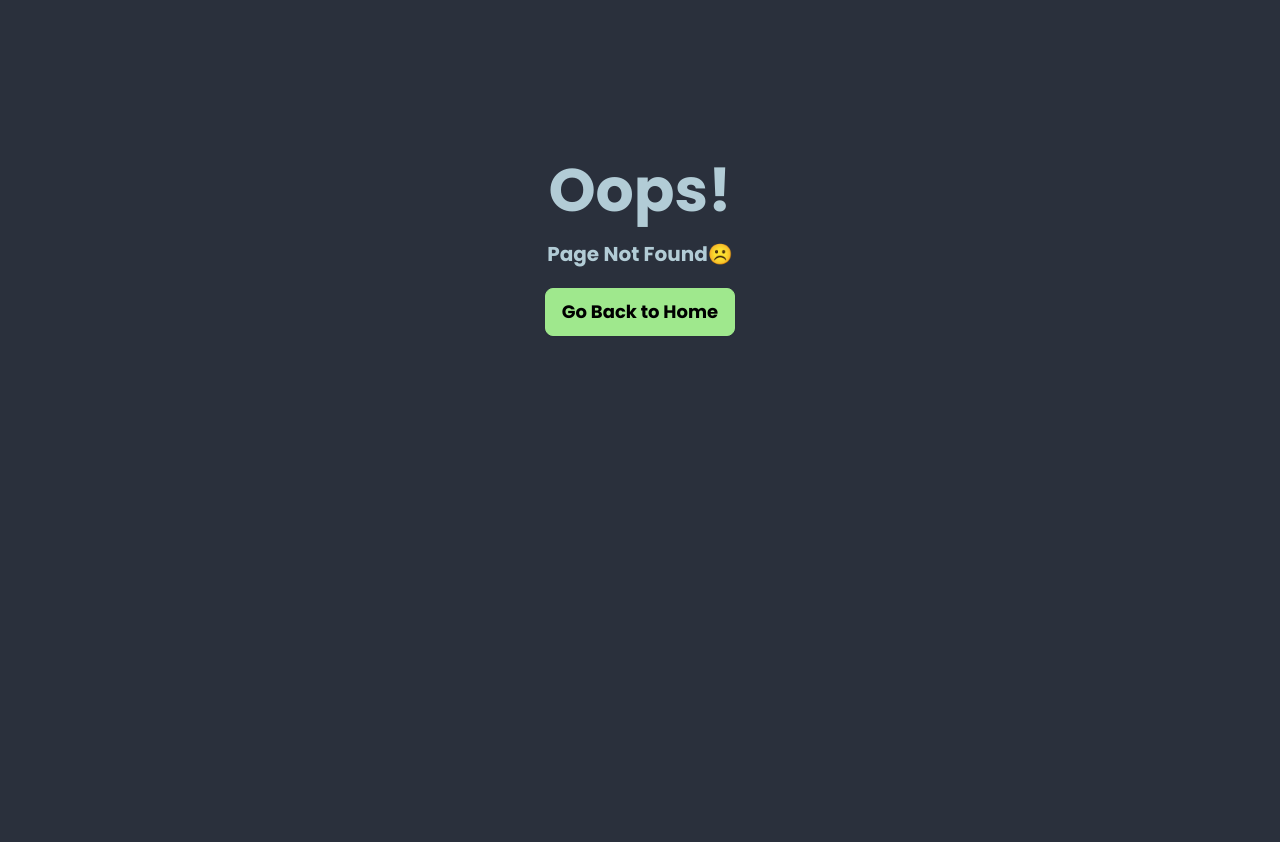
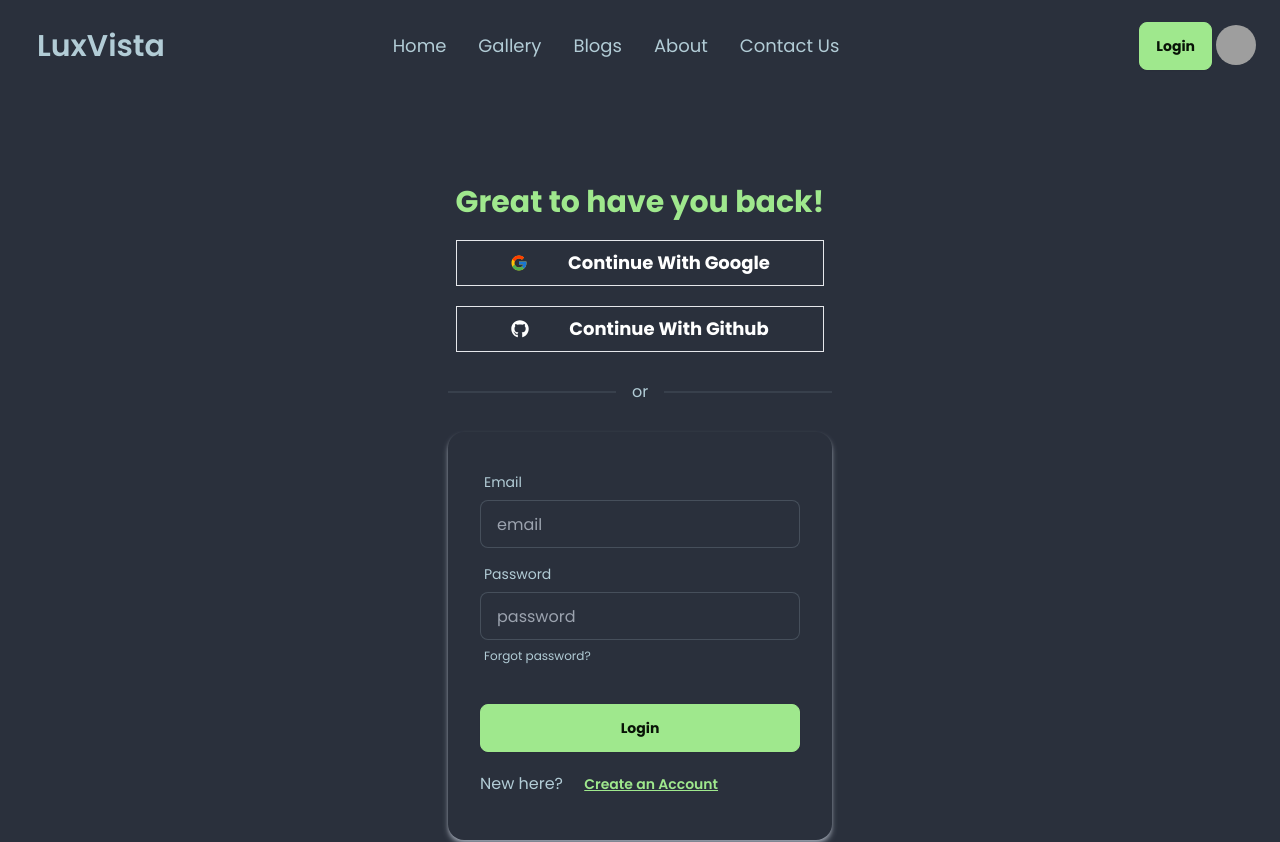
Before and after one commit to IshratMishu/Real-Estate-Website, a React (Vite) app: page /login in a window 1280 px wide. Before the commit this address had no page. Shown: the top 842 px of the page. Before the commit the page ends 800 px from the top, so only its background shows below. Built offline with nearby package versions, Linux system fonts and the light colour scheme; grey boxes are pictures that could not be loaded.

Commit message:
login and registration page setup done

```diff
--- a/src/Components/Header/Banner.jsx
+++ b/src/Components/Header/Banner.jsx
@@ -71,7 +71,7 @@ const Banner = () => {
         <SwiperSlide style={{
           backgroundImage: `url(${era})`
         }}>
-          <div className="text card glass bg-gray-400 rounded-none p-5 mt-52 md:mt-5 md:max-w-xl text-sm md:text-lg" data-swiper-parallax="-200">
+          <div className="text card glass bg-gray-400 rounded-none p-5 mt-10 md:mt-5 md:max-w-xl text-sm md:text-lg" data-swiper-parallax="-200">
             The epitome of elegance and luxury, this villa offers a haven of tranquility amidst breathtaking surroundings.
           </div>
           <Link to="/gallery"><button className="btn btn-primary mt-2">View in Gallery</button></Link>
--- a/src/Components/Header/Navbar.jsx
+++ b/src/Components/Header/Navbar.jsx
@@ -1,4 +1,4 @@
-import { NavLink } from "react-router-dom";
+import { Link, NavLink } from "react-router-dom";
 
 const Navbar = () => {
 
@@ -42,7 +42,7 @@ const Navbar = () => {
                 </ul>
             </div>
             <div className="navbar-end">
-                <button className="btn btn-primary font-bold">Login</button>
+                <Link to="/login"><button className="btn btn-primary font-bold">Login</button></Link>
             </div >
              <div className="dropdown dropdown-end">
                     <div tabIndex={0} role="button" className="btn btn-ghost btn-circle avatar">
--- a/src/Components/Home/Home.jsx
+++ b/src/Components/Home/Home.jsx
@@ -28,11 +28,11 @@ const Home = () => {
             <Banner></Banner>
             <About></About>
             <div className="mt-32">
-                <div className="flex justify-between mt-32">
+                <div className="flex justify-between mt-32 p-4">
                     <h1 className="text-2xl md:text-4xl font-semibold text-white">Our Newest Properties</h1>
                     {!showAll && (<button onClick={handleSeeAll} className="flex items-center font-medium animate__animated animate__headShake animate__infinite text-white">See All <IoIosArrowForward className="font-bold text-white" /></button>)}
                 </div>
-                <PiDotsThreeOutlineFill className="text-3xl text-gray-300" />
+                <p className="px-4"><PiDotsThreeOutlineFill className="text-3xl text-gray-300" /></p>
             </div>
             <div className="grid grid-cols-1 lg:grid-cols-3 md:grid-cols-2 gap-5 mt-10 ">
                 {loading ? (
--- a/src/Components/Login/Login.jsx
+++ b/src/Components/Login/Login.jsx
@@ -0,0 +1,54 @@
+import { FaGithub } from "react-icons/fa";
+import { FcGoogle } from "react-icons/fc";
+import { Link } from "react-router-dom";
+
+const Login = () => {
+    return (
+        <div className="hero min-h-screen bg-base-100 mt-28 mb-14">
+            <div className="hero-content flex flex-col">
+                <div className="text-center">
+                    <h1 className="text-3xl font-bold text-primary">Great to have you back!</h1>
+
+                    <div className="flex items-center gap-10 justify-center border mt-5 font-bold text-lg p-2 text-white hover:bg-primary hover:text-black">
+                   <FcGoogle />
+                    <p>Continue With Google</p>
+                    </div>
+                    <div className="flex items-center justify-center gap-10 border mt-5 font-bold text-lg p-2 text-white hover:bg-primary hover:text-black">
+                    <FaGithub />
+                    <p>Continue With Github</p>
+                    </div>
+                </div>
+
+                <div className="divider">or</div>
+
+                <div className="card shrink-0 w-full max-w-sm shadow-md shadow-gray-400 bg-base-100">
+                    <form className="card-body">
+                        <div className="form-control">
+                            <label className="label">
+                                <span className="label-text">Email</span>
+                            </label>
+                            <input type="email" placeholder="email" className="input input-bordered" required />
+                        </div>
+                        <div className="form-control">
+                            <label className="label">
+                                <span className="label-text">Password</span>
+                            </label>
+                            <input type="password" placeholder="password" className="input input-bordered" required />
+                            <label className="label">
+                                <a href="#" className="label-text-alt link link-hover">Forgot password?</a>
+                            </label>
+                        </div>
+                        <div className="form-control mt-6">
+                            <button className="btn btn-primary font-bold">Login</button>
+                        </div>
+                        <div className="card-text">
+                            <p>New here? <Link to="/registration"><button className="btn btn-link">Create an Account</button></Link></p>
+                        </div>
+                    </form>
+                </div>
+            </div>
+        </div>
+    );
+};
+
+export default Login;
--- a/src/Components/Registration/Registration.jsx
+++ b/src/Components/Registration/Registration.jsx
@@ -0,0 +1,48 @@
+import { Link } from "react-router-dom";
+
+
+const Registration = () => {
+    return (
+        <div className="hero min-h-screen bg-base-100 mt-28 mb-14">
+            <div className="hero-content flex flex-col">
+                <div className="text-center">
+                    <h1 className="text-3xl font-bold text-primary">Register for Free!</h1>
+                </div>
+                <div className="card shrink-0 w-full max-w-sm shadow-md shadow-gray-400 bg-base-100 mt-5">
+                    <form className="card-body">
+                        <div className="form-control">
+                            <label className="label">
+                                <span className="label-text">Name</span>
+                            </label>
+                            <input type="text" placeholder="your name" className="input input-bordered" />
+                        </div>
+                        <div className="form-control">
+                            <label className="label">
+                                <span className="label-text">Email</span>
+                            </label>
+                            <input type="email" placeholder="email" className="input input-bordered" required />
+                        </div>
+                        <div className="form-control">
+                            <label className="label">
+                                <span className="label-text">Photo URL</span>
+                            </label>
+                            <input type="text" placeholder="photo url" className="input input-bordered" />
+                        </div>
+                        <div className="form-control">
+                            <label className="label">
+                                <span className="label-text">Password</span>
+                            </label>
+                            <input type="password" placeholder="password" className="input input-bordered" required />
+                        </div>
+                        <div className="form-control mt-6">
+                            <button className="btn btn-primary font-bold text-lg">Register</button>
+                        </div>
+                        <p className="p-2">Already have an Account? <Link to="/login"><button className="btn btn-link text-lg">Please Login</button></Link></p>
+                    </form>
+                </div>
+            </div>
+        </div>
+    );
+};
+
+export default Registration;
```
Also changed, not shown: src/Routes/Router.jsx (+10 -0 lines).
